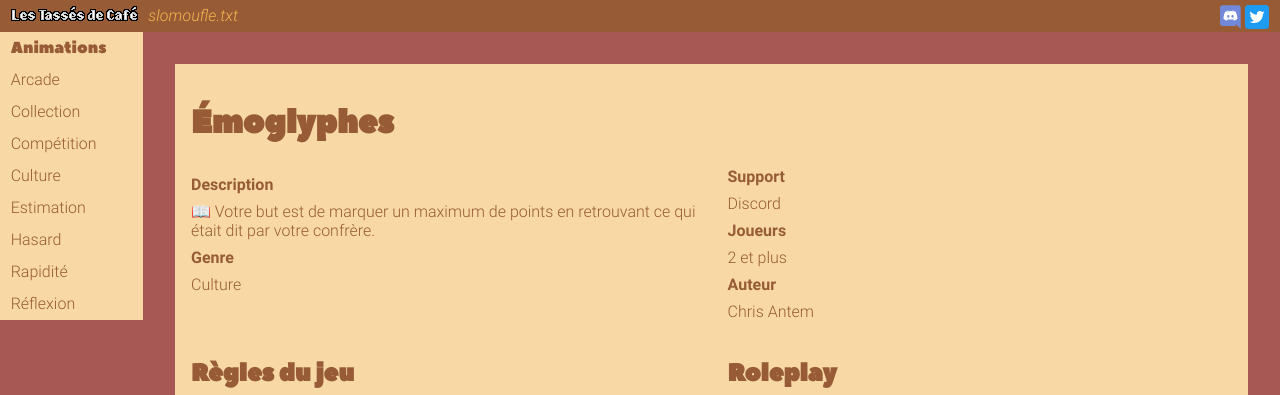
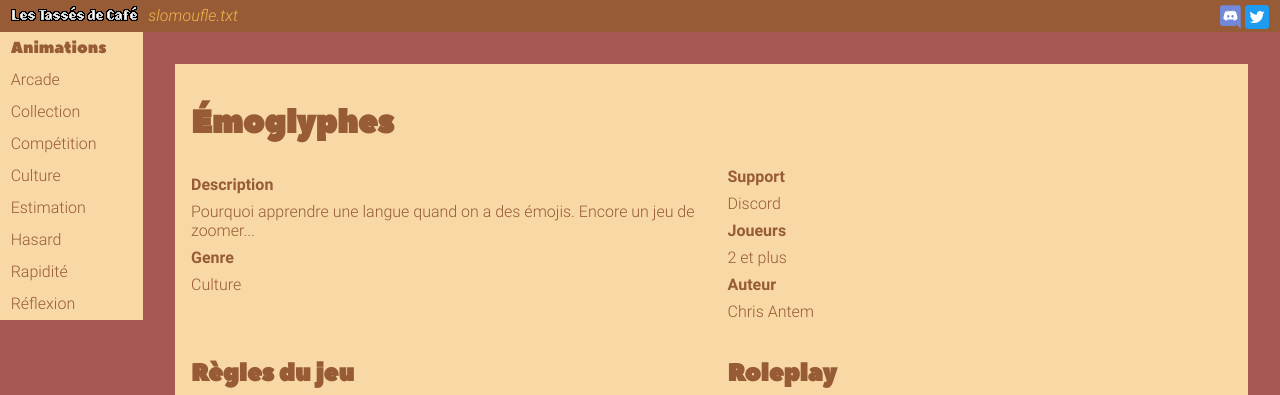
Before and after one commit to vcz-fr/les-tasses-de-cafe, a Jekyll site: the page built from anims/emoglyphes.md, in a window 1280 px wide. Shown: the top 395 px of the page. Built offline with Jekyll 4.4.1, drawn with Linux system fonts in a browser that asks for light colours.

Commit message:
Update emoglyphes.md

```diff
--- a/anims/emoglyphes.md
+++ b/anims/emoglyphes.md
@@ -16,7 +16,7 @@ game:
         - Chris Antem
 
     description: |
-        📖 Votre but est de marquer un maximum de points en retrouvant ce qui était dit par votre confrère.
+        Pourquoi apprendre une langue quand on a des émojis. Encore un jeu de zoomer...
 
 rp:
     - type: narrator
```
